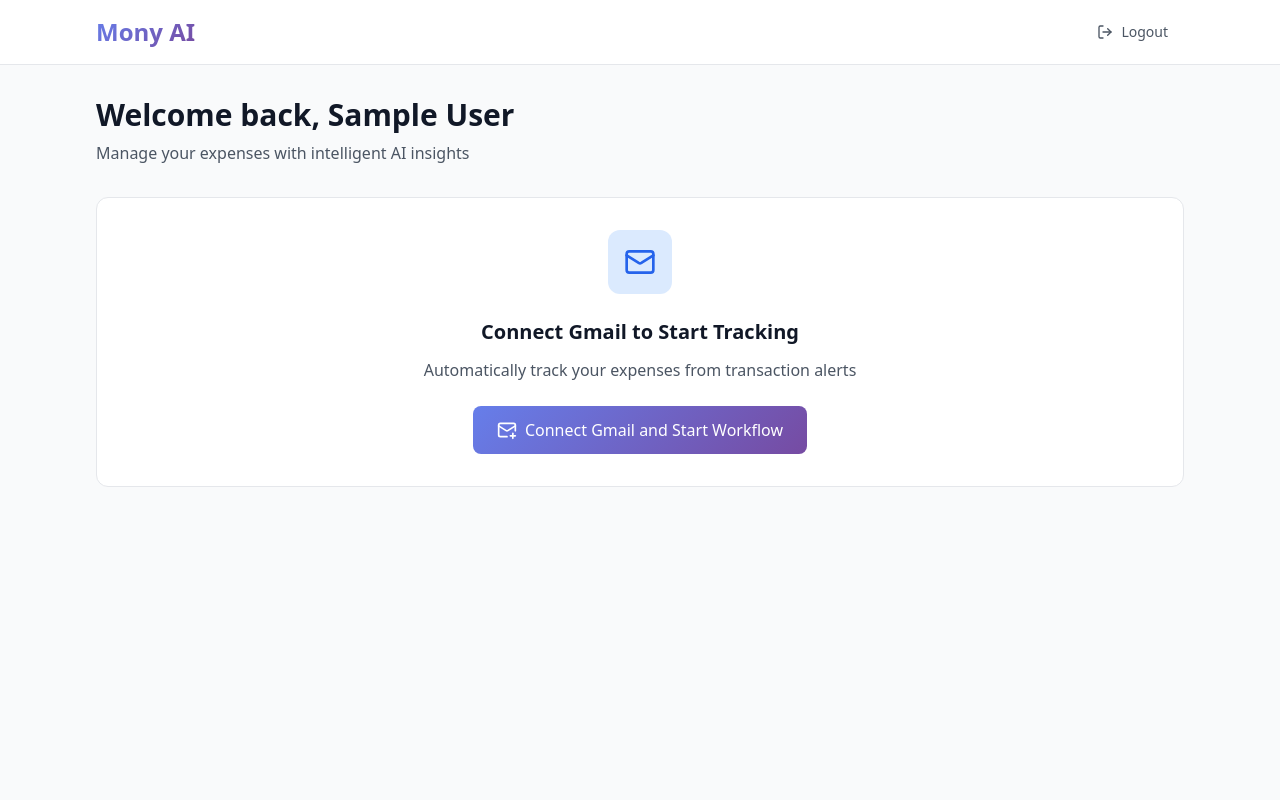
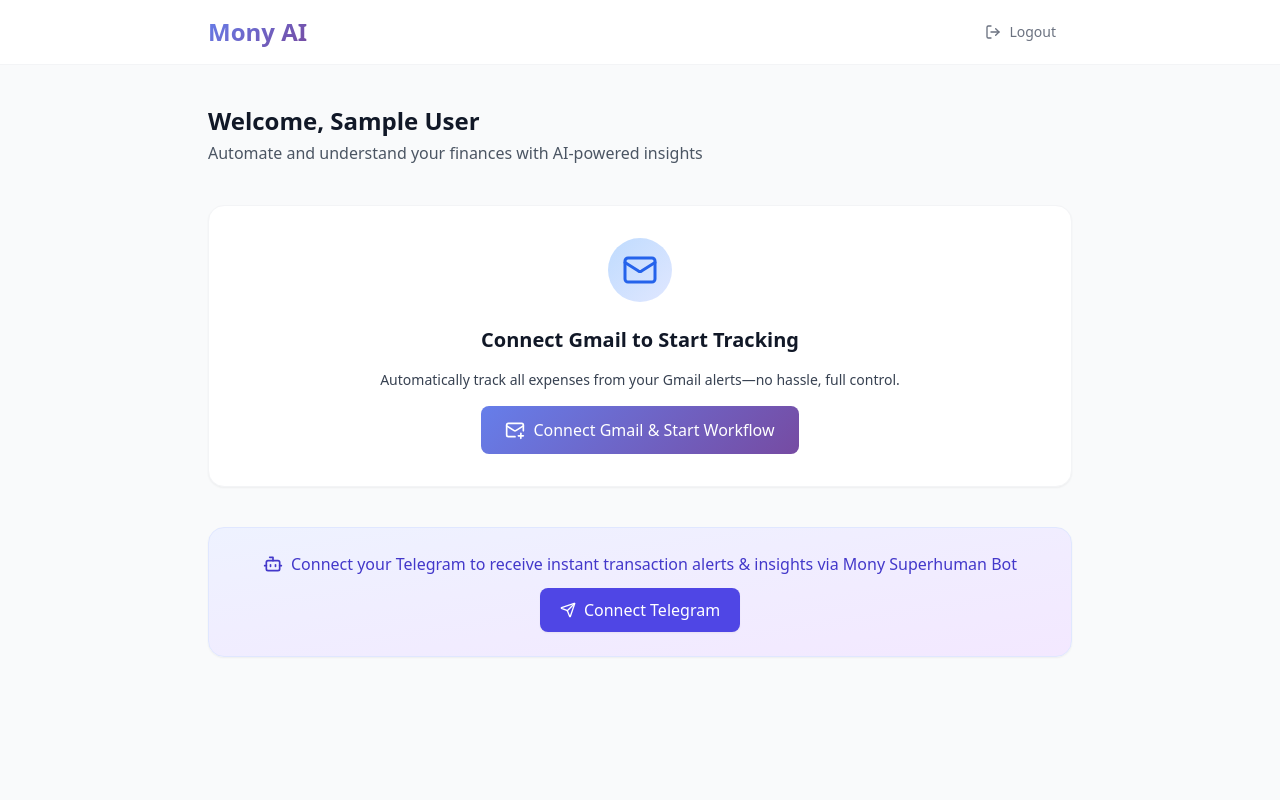
Before and after one commit to qritwik/mony_ai, a Flask app: page /dashboard in a window 1280 px wide. Run offline with Flask 3, Linux system fonts and the light colour scheme; the visitor is signed in with stand-in values (Sample User, id 1); data that the repository does not hold is empty; some libraries are stand-ins or nearby versions.

Commit message:
Added telegram in web app

```diff
--- a/requirements.txt
+++ b/requirements.txt
@@ -9,3 +9,4 @@ psycopg2-binary==2.9.10
 celery[redis]
 flask==2.3.2
 cryptography==41.0.4
+pytz==2025.2
--- a/web_app/templates/dashboard.html
+++ b/web_app/templates/dashboard.html
@@ -11,144 +11,134 @@
             background: linear-gradient(135deg, #667eea 0%, #764ba2 100%);
         }
         .card-hover {
-            transition: all 0.3s ease;
+            transition: all 0.3s;
         }
         .card-hover:hover {
-            transform: translateY(-2px);
-            box-shadow: 0 20px 25px -5px rgba(0, 0, 0, 0.1), 0 10px 10px -5px rgba(0, 0, 0, 0.04);
+            transform: translateY(-2px) scale(1.01);
+            box-shadow: 0 18px 20px -5px rgba(50, 50, 93, 0.06), 0 8px 8px -5px rgba(0, 0, 0, 0.03);
         }
     </style>
 </head>
-<body class="min-h-screen bg-gray-50">
+<body class="min-h-screen bg-gray-50 antialiased">
     <!-- Header -->
-    <header class="bg-white border-b border-gray-200">
-        <div class="max-w-6xl mx-auto px-4 sm:px-6 lg:px-8">
-            <div class="flex justify-between items-center h-16">
-                <h1 class="text-2xl font-bold gradient-bg bg-clip-text text-transparent">
-                    Mony AI
-                </h1>
-                <a href="/logout" class="flex items-center px-4 py-2 text-sm text-gray-600 hover:text-gray-900 transition-colors">
-                    <i data-lucide="log-out" class="w-4 h-4 mr-2"></i>
-                    Logout
+    <header class="bg-white border-b border-gray-100">
+        <div class="max-w-4xl mx-auto px-4 flex justify-between items-center h-16">
+            <h1 class="text-2xl font-extrabold gradient-bg bg-clip-text text-transparent">Mony AI</h1>
+            <a href="/logout" class="flex items-center px-4 py-2 text-sm text-gray-500 hover:text-gray-900 transition-colors rounded-lg">
+                <i data-lucide="log-out" class="w-4 h-4 mr-2"></i> Logout
             </a>
-            </div>
         </div>
     </header>
 
     <!-- Main Content -->
-    <main class="max-w-6xl mx-auto py-8 px-4 sm:px-6 lg:px-8">
+    <main class="max-w-4xl mx-auto py-10 px-4 space-y-10">
         <!-- Flash Messages -->
         {% with messages = get_flashed_messages(with_categories=true) %}
             {% if messages %}
-                <div class="mb-6">
+                <div>
                     {% for category, message in messages %}
-                        <div class="rounded-lg p-4 mb-3 {% if category == 'error' %}bg-red-50 text-red-700 border border-red-200{% else %}bg-green-50 text-green-700 border border-green-200{% endif %}">
-                            <div class="flex items-center">
-                                <i data-lucide="{% if category == 'error' %}alert-circle{% else %}check-circle{% endif %}" class="w-4 h-4 mr-3"></i>
-                                {{ message }}
-                            </div>
+                        <div class="rounded-lg p-3 mb-3 flex items-center gap-3
+                            {% if category == 'error' %}bg-red-50 text-red-700 border border-red-200{% else %}bg-green-50 text-green-700 border border-green-200{% endif %}">
+                            <i data-lucide="{% if category == 'error' %}alert-circle{% else %}check-circle{% endif %}" class="w-4 h-4"></i>
+                            <span class="text-sm font-medium">{{ message }}</span>
                         </div>
                     {% endfor %}
                 </div>
             {% endif %}
         {% endwith %}
 
-        <!-- Welcome -->
-        <div class="mb-8">
-            <h2 class="text-3xl font-bold text-gray-900 mb-2">Welcome back, {{ full_name }}</h2>
-            <p class="text-gray-600">Manage your expenses with intelligent AI insights</p>
+        <div>
+            <h2 class="text-2xl font-bold text-gray-900">Welcome, {{ full_name }}</h2>
+            <p class="text-gray-600 mt-1">Automate and understand your finances with AI-powered insights</p>
         </div>
 
         {% if user_data %}
-            <!-- Connected State - Merged Gmail & Expense Tracker -->
-            <div class="bg-white rounded-xl border border-gray-200 p-8">
-                <!-- Header with Connection Status -->
-                <div class="flex items-center justify-between mb-8">
-                    <div class="flex items-center">
-                        <div class="w-12 h-12 bg-green-100 rounded-lg flex items-center justify-center mr-4">
-                            <i data-lucide="activity" class="w-6 h-6 text-green-600"></i>
+        <!-- Connected State Card -->
+        <div class="bg-white rounded-2xl card-hover border border-gray-100 shadow-sm p-8 space-y-8">
+            <!-- Gmail and status -->
+            <div class="flex flex-col sm:flex-row sm:items-center sm:justify-between gap-4">
+                <div class="flex items-center gap-4">
+                    <div class="w-12 h-12 gradient-bg rounded-full flex items-center justify-center">
+                        <i data-lucide="activity" class="w-7 h-7 text-white"></i>
                     </div>
                     <div>
-                            <h3 class="text-xl font-semibold text-gray-900">Expense Tracker Active</h3>
-                            <p class="text-sm text-gray-600">Connected to {{ user_data.gmail_email }}</p>
+                        <h3 class="text-xl font-semibold text-gray-900 leading-tight">Expense Tracker <span class="text-green-600">Active</span></h3>
+                        <p class="text-xs text-gray-500 mt-1">Connected Gmail: <span class="font-medium text-gray-700">{{ user_data.gmail_email }}</span></p>
                     </div>
                 </div>
+                <div>
                     <button onclick="if(confirm('Disconnect Gmail and stop tracking?')) window.location.href='/disconnect_gmail_workflow'"
-                            class="px-4 py-2 text-sm text-red-600 hover:text-red-700 border border-red-200 hover:bg-red-50 rounded-lg transition-colors">
-                        <i data-lucide="unlink" class="w-4 h-4 mr-2 inline"></i>
-                        Disconnect
+                        class="px-4 py-2 text-sm text-red-600 border border-red-200 hover:text-white hover:bg-red-600 rounded-lg transition-colors flex items-center gap-2">
+                        <i data-lucide="unlink" class="w-4 h-4"></i> Disconnect
                     </button>
                 </div>
-
-                <!-- Status Badge -->
-                <div class="inline-flex items-center px-3 py-1 bg-green-100 text-green-700 rounded-full text-sm font-medium mb-6">
-                    <div class="w-2 h-2 bg-green-500 rounded-full mr-2"></div>
+            </div>
+            <div class="inline-flex items-center px-3 py-1 bg-green-100 text-green-700 rounded-full text-xs font-medium">
+                <span class="w-2 h-2 rounded-full bg-green-500 mr-2"></span>
                 Running since {{ user_data.created_at }}
             </div>
-
-                <!-- Categories Section -->
-                <div class="border-t border-gray-200 pt-6">
-                    <div class="flex items-center justify-between mb-4">
-                        <h4 class="text-lg font-medium text-gray-900">Transaction Categories</h4>
+            <!-- Transaction categories -->
+            <div>
+                <div class="flex items-center justify-between mb-2">
+                    <h4 class="text-lg font-semibold text-gray-900">Transaction Categories</h4>
                     <i data-lucide="tag" class="w-5 h-5 text-gray-400"></i>
                 </div>
-
-                    <!-- Category Grid -->
-                    <div class="grid grid-cols-2 sm:grid-cols-3 lg:grid-cols-4 gap-3 mb-6">
+                <div class="grid grid-cols-2 sm:grid-cols-4 gap-2 mb-4">
                     {% for category in user_transaction_categories %}
-                            <div class="flex items-center justify-between bg-gray-50 rounded-lg px-3 py-2">
-                                <span class="text-sm text-gray-700 truncate mr-2">{{ category }}</span>
+                    <div class="flex items-center justify-between bg-gray-50 rounded-lg px-3 py-1.5 shadow-sm text-xs text-gray-700">
+                        <span class="truncate mr-2">{{ category }}</span>
                         <form method="POST" action="/delete_transaction_category" class="inline">
                             <input type="hidden" name="transaction_category" value="{{ category }}">
-                                    <button type="submit" class="text-gray-400 hover:text-red-500 transition-colors">
-                                        <i data-lucide="x" class="w-4 h-4"></i>
+                            <button type="submit" class="text-gray-400 hover:text-red-500 transition-colors p-1" title="Delete Category">
+                                <i data-lucide="x" class="w-3 h-3"></i>
                             </button>
                         </form>
                     </div>
                     {% endfor %}
                 </div>
-
-                    <!-- Add Category Form -->
-                    <form method="POST" action="/add_transaction_category" class="flex gap-3">
-                        <input
-                            type="text"
-                            name="transaction_category"
-                            placeholder="Add new category..."
-                            class="flex-1 px-3 py-2 border border-gray-300 rounded-lg text-sm focus:outline-none focus:ring-2 focus:ring-blue-500 focus:border-transparent"
-                            required
-                        >
-                        <button
-                            type="submit"
-                            class="px-4 py-2 bg-blue-600 text-white text-sm font-medium rounded-lg hover:bg-blue-700 transition-colors"
-                        >
+                <form method="POST" action="/add_transaction_category" class="flex gap-2">
+                    <input type="text" name="transaction_category" placeholder="Add new category..." class="flex-1 px-3 py-2 border border-gray-200 rounded-lg text-sm focus:outline-none focus:ring-2 focus:ring-blue-500" required>
+                    <button type="submit" class="bg-blue-600 hover:bg-blue-700 transition-colors px-4 py-2 text-sm font-medium text-white rounded-lg flex items-center gap-1">
                         <i data-lucide="plus" class="w-4 h-4"></i>
+                        <span class="hidden sm:inline">Add</span>
                     </button>
                 </form>
             </div>
         </div>
         {% else %}
         <!-- Not Connected State -->
-            <div class="bg-white rounded-xl border border-gray-200 p-8">
-                <div class="text-center max-w-md mx-auto">
-                    <div class="w-16 h-16 bg-blue-100 rounded-xl flex items-center justify-center mx-auto mb-6">
-                        <i data-lucide="mail" class="w-8 h-8 text-blue-600"></i>
+        <div class="bg-white rounded-2xl card-hover border border-gray-100 shadow-sm p-8 flex flex-col items-center text-center space-y-4">
+            <div class="w-16 h-16 bg-gradient-to-br from-blue-200 to-indigo-100 rounded-full flex items-center justify-center mb-2">
+                <i data-lucide="mail" class="w-9 h-9 text-blue-600"></i>
             </div>
-                    <h3 class="text-xl font-semibold text-gray-900 mb-3">Connect Gmail to Start Tracking</h3>
-                    <p class="text-gray-600 mb-6">Automatically track your expenses from transaction alerts</p>
-                    <a
-                        href="/auth"
-                        class="inline-flex items-center px-6 py-3 gradient-bg text-white font-medium rounded-lg hover:opacity-90 transition-opacity"
-                    >
-                        <i data-lucide="mail-plus" class="w-5 h-5 mr-2"></i>
-                        Connect Gmail and Start Workflow
+            <h3 class="text-xl font-semibold text-gray-900">Connect Gmail to Start Tracking</h3>
+            <p class="text-gray-700 text-sm mb-2">Automatically track all expenses from your Gmail alerts—no hassle, full control.</p>
+            <a href="/auth"
+                class="inline-flex items-center px-6 py-3 gradient-bg text-white font-medium rounded-lg hover:opacity-90 transition-opacity text-base gap-2">
+                <i data-lucide="mail-plus" class="w-5 h-5"></i> Connect Gmail & Start Workflow
             </a>
         </div>
+        {% endif %}
+
+        <!-- Telegram Connect -->
+        <div class="bg-gradient-to-br from-indigo-50 to-purple-100 border border-indigo-100 rounded-2xl p-6 card-hover flex flex-col justify-center items-center shadow-sm">
+            {% if telegram_data %}
+            <div class="flex items-center gap-2 text-green-700 mb-2">
+                <i data-lucide="send" class="w-5 h-5"></i>
+                <span class="text-md font-medium">{{ full_name }}, you will receive real-time transaction alerts on Telegram</span>
             </div>
+            {% else %}
+            <div class="flex items-center gap-2 text-indigo-700 mb-3">
+                <i data-lucide="bot" class="w-5 h-5"></i>
+                <span class="text-md font-medium">Connect your Telegram to receive instant transaction alerts & insights via Mony Superhuman Bot</span>
+            </div>
+            <a href="/connect-telegram"
+                class="inline-flex items-center px-5 py-2.5 bg-indigo-600 text-white font-medium rounded-lg hover:bg-indigo-700 gap-2 shadow-sm transition-colors">
+                <i data-lucide="send" class="w-4 h-4"></i> Connect Telegram
+            </a>
             {% endif %}
+        </div>
     </main>
-
-    <script>
-        lucide.createIcons();
-    </script>
+    <script>lucide.createIcons();</script>
 </body>
 </html>
```
Also changed, not shown: web_app/database_client.py (+20 -5 lines), web_app/run_flask_app.py (+20 -0 lines). Lines whose indentation alone changed are shown as unchanged.
